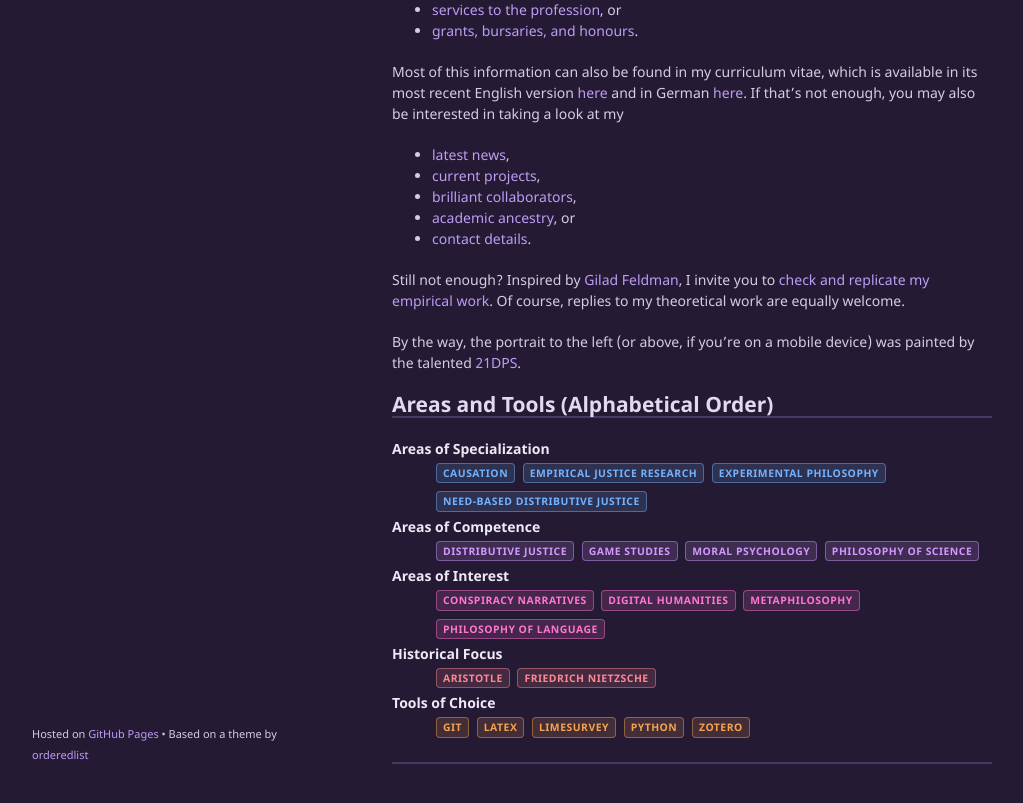
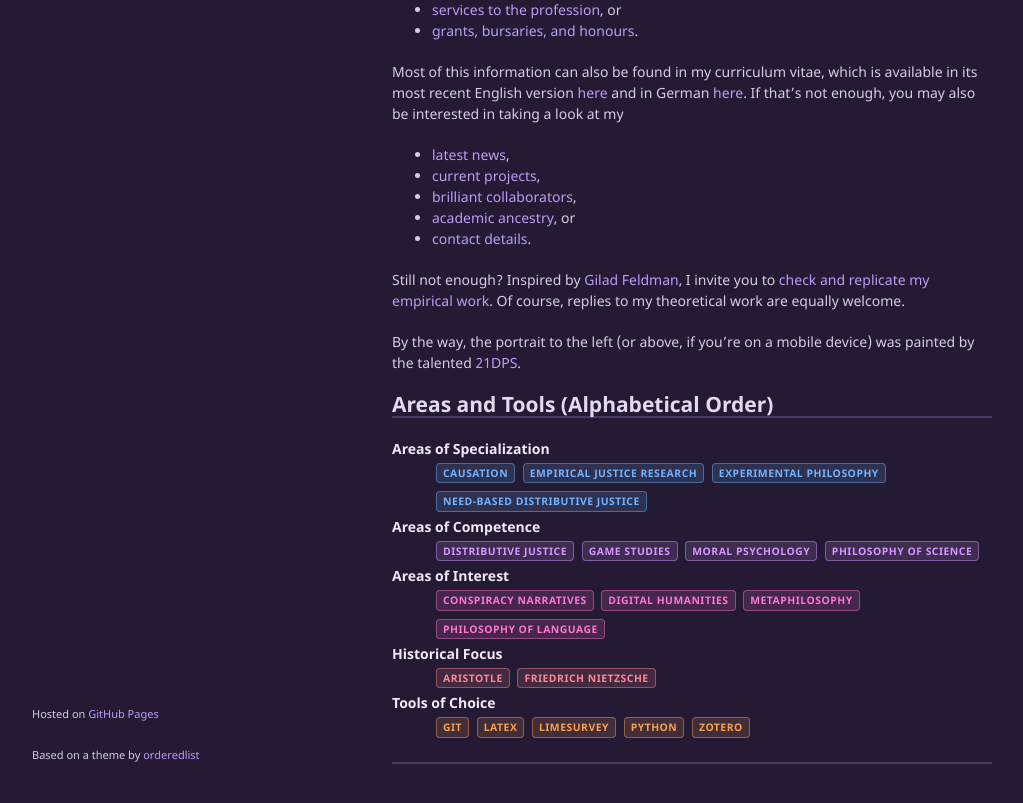
Before and after one commit to alephmembeth/alephmembeth.github.io, a Jekyll site: the page built from index.md, in a window 1280 px wide and 1229 px high. Shown: the part 395-1198 px from the top of the window, without its empty margins (128-1151 px from the left). Built offline with Jekyll 4.4.1, drawn with Linux system fonts in a browser that asks for light colours.

Commit message:
Update default.html

```diff
--- a/_layouts/default.html
+++ b/_layouts/default.html
@@ -52,7 +52,8 @@
         {% if site.github.is_project_page %}
         <p>This project is maintained by <a href = "{{ site.github.owner_url }}">{{ site.github.owner_name }}</a></p>
         {% endif %}
-        <p><small>Hosted on <a href = "https://pages.github.com/">GitHub Pages</a> • Based on a theme by <a href = "https://github.com/orderedlist">orderedlist</a></small></p>
+        <p><small>Hosted on <a href = "https://pages.github.com/">GitHub Pages</a></small></p>
+        <p><small>Based on a theme by <a href = "https://github.com/orderedlist">orderedlist</a></small></p>
       </footer>
     </div>
     <script src = "{{ "/assets/js/scale.fix.js" | relative_url }}"></script>
```
